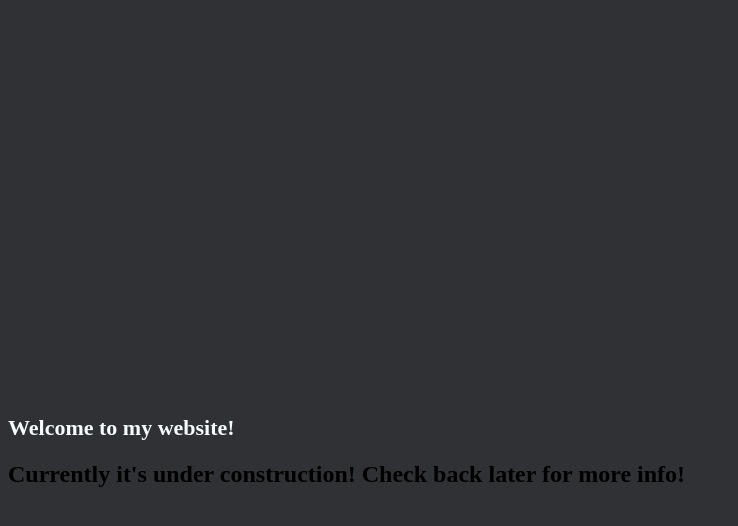
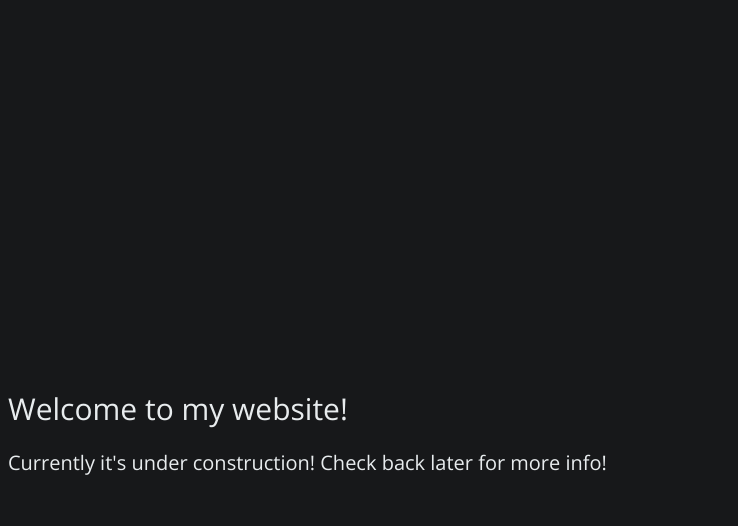
Before and after one commit to MorganDilling/md, a PHP site: page / in a window 1280 px wide. Shown: the top 526 px of the page, without its empty margins (0-738 px from the left). Run offline with PHP 8.4, Linux system fonts and the light colour scheme.

Commit message:
aaaaaaaaaaaaa

```diff
--- a/cdn/main.css
+++ b/cdn/main.css
@@ -3,23 +3,24 @@
 
 /* elements */
 body {
-  background-color: #2f3134;
+  background-color: #17181a;
 }
 
 h1 {
-  font-family: 'Open+Sans';font-size: 22px;
-  color: #f5fbff;
+  font-family: 'Open Sans';font-size: 30px;
+  color: #e8ecee;
+  font-weight: 400;
+}
+
+h2 {
+  font-family: 'Open Sans';font-size: 20px;
+  color: #e8ecee;
+  font-weight: 300;
 }
 
 /* classes */
 .centre {
   margin: 0;
   position: absolute;
-  top: 50%;
+  top: 46%;
 }
-
-/*
--ms-transform: translateY(-50%);
-transform: translateY(-50%);
-
-*/
```
